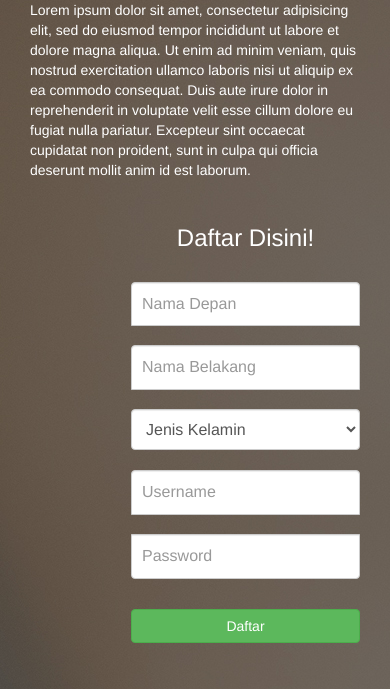
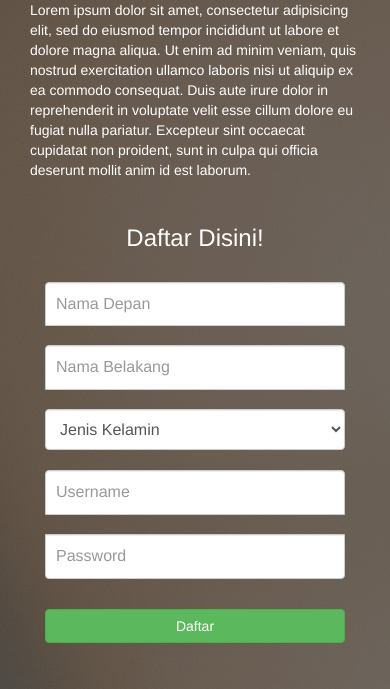
Before and after one commit to andreaskrisandy/forum-kesehatan, a PHP site: page / in a window 390 px wide. Shown: the part 257-946 px from the top of the page. Run offline with PHP 8.4, Linux system fonts and the light colour scheme; some libraries are stand-ins or nearby versions.

Commit message:
minor signup form

```diff
--- a/css/mystyle.css
+++ b/css/mystyle.css
@@ -39,4 +39,8 @@
 	#content{
 		margin: 7% auto !important;
 	}
+
+	#signupform{
+		float: right !important;
+	}
 }
--- a/index.php
+++ b/index.php
@@ -66,7 +66,7 @@
 			proident, sunt in culpa qui officia deserunt mollit anim id est laborum.
 		</p>
 	</div>
-	<div class="col-sm-5 col-md-4 pull-right">
+	<div id="signupform" class="col-sm-5 col-md-4">
 		<div class="row">
 			<form method="POST" class="form-signin" action="functions/register.php">
 				<h3 class="text-center" style="color:white;">Daftar Disini!</h3>
```
